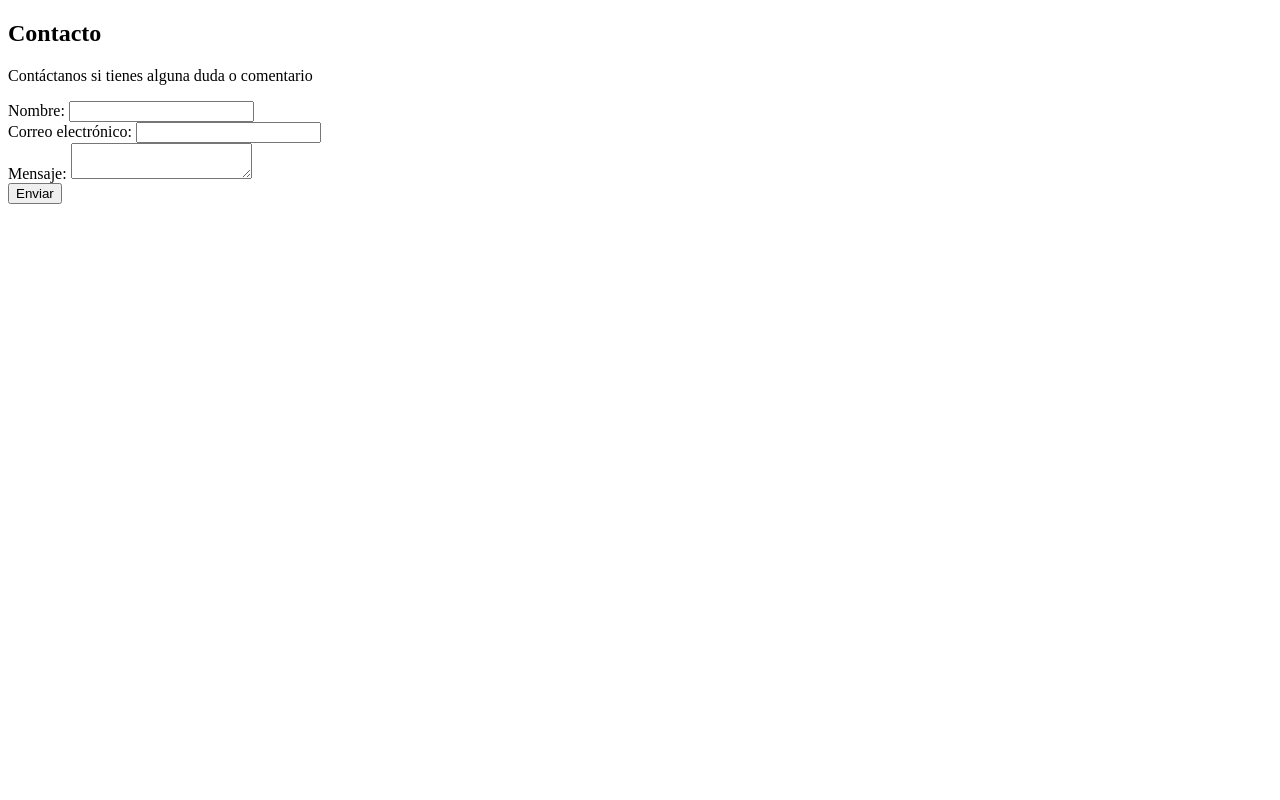
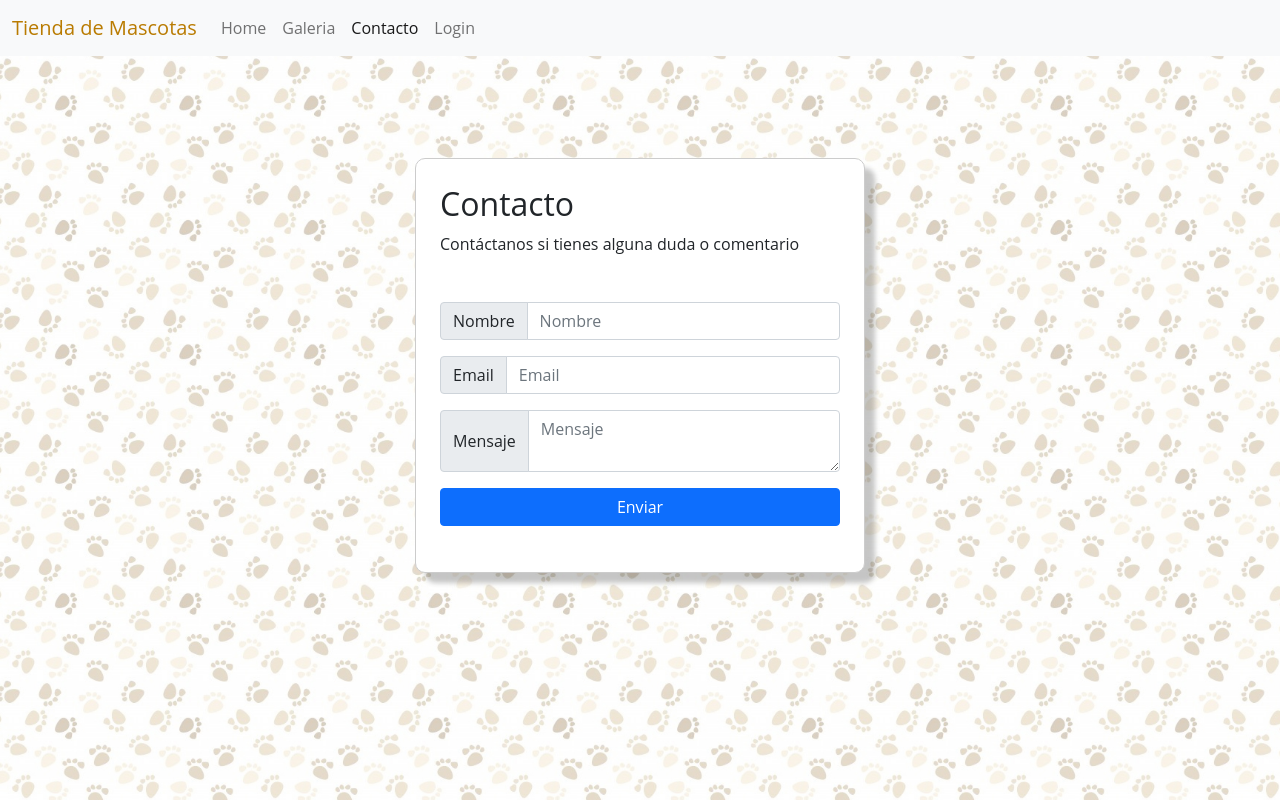
Before and after one commit to EduardoSereyM/javier, a plain HTML site: page contacto.html in a window 1280 px wide. Drawn offline with nearby package versions, Linux system fonts and the light colour scheme.

Commit message:
Termine NAV

```diff
--- a/contacto.html
+++ b/contacto.html
@@ -1,28 +1,68 @@
 <!DOCTYPE html>
 <html lang="en">
+
 <head>
     <meta charset="UTF-8">
     <meta http-equiv="X-UA-Compatible" content="IE=edge">
     <meta name="viewport" content="width=device-width, initial-scale=1.0">
+    <link href="https://cdn.jsdelivr.net/npm/bootstrap@5.0.2/dist/css/bootstrap.min.css" rel="stylesheet">
+    <link rel="stylesheet" href="./css/style.css">
     <title>Document</title>
 </head>
+
 <body>
-     <!-- Página de contacto -->
-     <section id="contacto">
-        <h2>Contacto</h2>
-        <p>Contáctanos si tienes alguna duda o comentario</p>
+
+    <nav class="navbar navbar-expand-lg navbar-light bg-light">
+        <div class="container-fluid">
+            <a class="navbar-brand" style="color: rgb(185, 123, 1);" href="/index.html">Tienda de Mascotas</a>
+            <button class="navbar-toggler" type="button" data-bs-toggle="collapse" data-bs-target="#navbarNav"
+                aria-controls="navbarNav" aria-expanded="false" aria-label="Toggle navigation">
+                <span class="navbar-toggler-icon"></span>
+            </button>
+            <div class="collapse navbar-collapse" id="navbarNav">
+                <ul class="navbar-nav">
+                    <li class="nav-item">
+                        <a class="nav-link" href="/index.html">Home</a>
+                    </li>
+                    <li class="nav-item">
+                        <a class="nav-link" href="/galeria.html">Galeria</a>
+                    </li>
+                    <li class="nav-item">
+                        <a class="nav-link active" aria-current="page" href="/contacto.html">Contacto</a>
+                    </li>
+                    <li class="nav-item">
+                        <a class="nav-link" href="/login.html" tabindex="-1" aria-disabled="true">Login</a>
+                    </li>
+                </ul>
+            </div>
+        </div>
+    </nav>
+
+    <div class="loginform">
+        <div style="justify-content: space-between;padding-bottom:30px">
+            <h2>Contacto</h2>
+            <p>Contáctanos si tienes alguna duda o comentario</p>
+        </div>
         <form>
-          <label for="nombre">Nombre:</label>
-          <input type="text" id="nombre" name="nombre"><br>
+            <div class="input-group mb-3">
+                <span class="input-group-text" id="basic-addon1">Nombre</span>
+                <input type="text" class="form-control" placeholder="Nombre" aria-label="Nombre">
+            </div>
+            <div class="input-group mb-3">
+                <span class="input-group-text" id="basic-addon1">Email</span>
+                <input type="text" class="form-control" placeholder="Email" aria-label="Email"
+                    aria-describedby="basic-addon1">
+            </div>
+            <div class="input-group mb-3">
+                <span class="input-group-text" id="basic-addon1">Mensaje</span>
+                <textarea class="form-control" aria-label="textarea" placeholder="Mensaje"></textarea>
+            </div>
+            <div class="d-grid gap-2">
+                <button type="submit" class="btn btn-primary">Enviar</button>
+            </div>
+        </form>
+    </div>
 
-          <label for="email">Correo electrónico:</label>
-          <input type="email" id="email" name="email"><br>
+</body>
 
-          <label for="mensaje">Mensaje:</label>
-          <textarea id="mensaje" name="mensaje"></textarea><br>
-
-          <input type="submit" value="Enviar">
-        </form>
-      </section>
-</body>
 </html>
--- a/css/style.css
+++ b/css/style.css
@@ -14,8 +14,18 @@ body{
   height: 100vh;
   font-family: 'Open Sans', sans-serif;
   /* background: #838383; */
-  background: linear-gradient(to bottom, #87ceeb, #ffffff);
+  /* background: linear-gradient(to bottom, #87ceeb, #ffffff); */
+  background-image: url('/assets/fondo-huellas.jpg');
+  /* background-color: rgba(255, 255, 255, 0.9); */
+
+  background-position: center;
+  background-size: cover;
+  background-repeat: no-repeat;
+  background-attachment: fixed;
+
 }
+
+
 
 /* Login */
 
@@ -24,7 +34,7 @@ body{
     border: 1px solid #cccccc;
     border-radius: 10px;
     box-shadow: 10px 10px 5px 0px rgba(0, 0, 0, 0.225);
-    margin: 10% auto;
+    margin: 8% auto;
     padding: 26px 24px 46px;
     width: 100%;
     max-width: 450px;
@@ -44,7 +54,7 @@ header{
 header > h1{
   text-align: center;
   font-size: 50px;
-  color: #fff;
+  color: #f68522;
   font-weight: 700;
   text-shadow: 2px 2px 4px #000000;
 }
@@ -52,7 +62,7 @@ header > h1{
 header > p{
   text-align: center;
   font-size: 30px;
-  color: #fff;
+  color: #fa9922;
   font-weight: 700;
   text-shadow: 2px 2px 4px #000000;
 }
```
Also changed, not shown: detallegaleria.html (+24 -0 lines), galeria.html (+3 -3 lines), index.html (+2 -2 lines), login.html (+27 -0 lines), assets/SL-100420-36140-29.jpg (added), assets/fondo-huellas.jpg (added).
